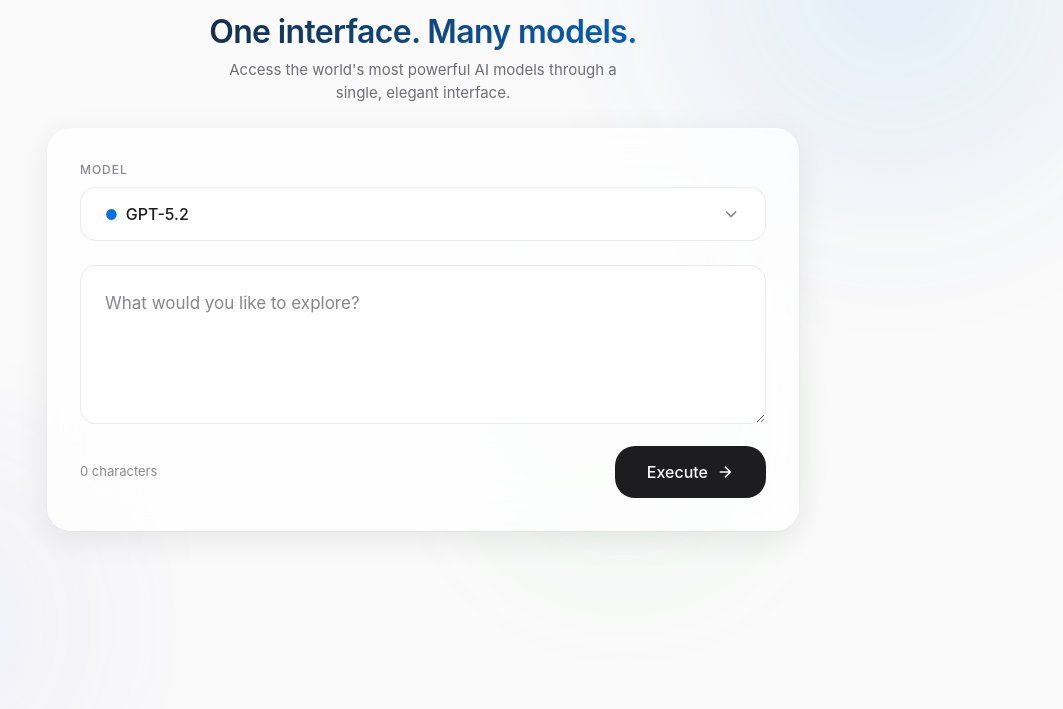
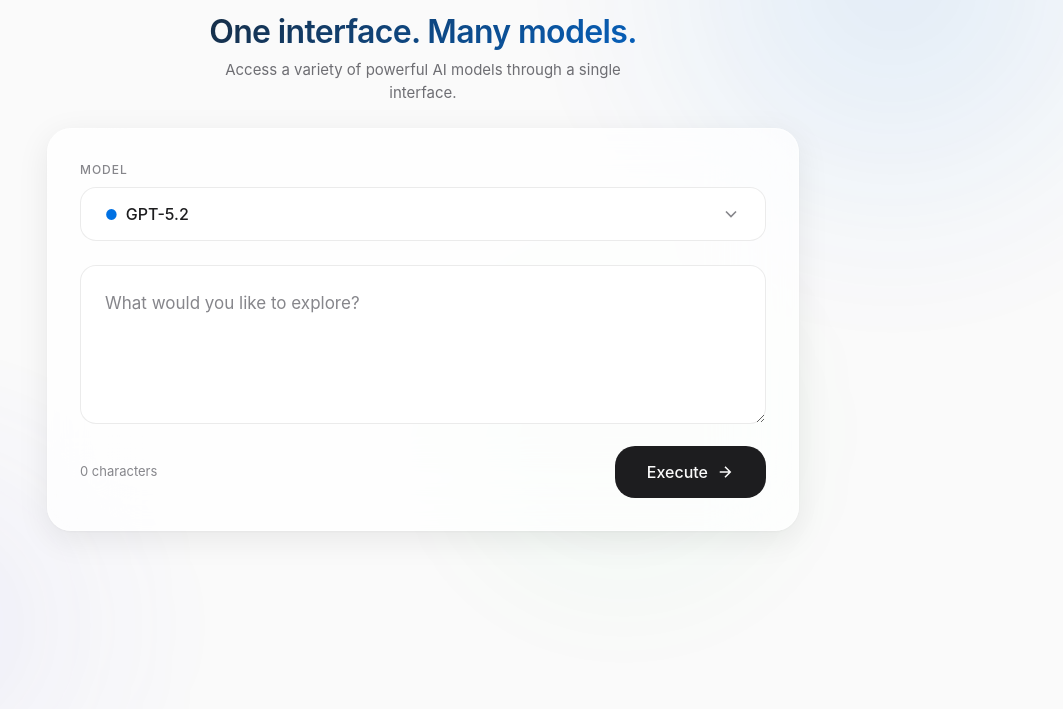
Before and after one commit to Sherif-Aboulnasr/FGCU-LLM-Router, a website: page index.html in a window 1280 px wide. Shown: the part 91-800 px from the top of the page, without its empty margins (217-1280 px from the left). Drawn offline with nearby package versions, Linux system fonts and the light colour scheme; a web font is replaced by a local one.

Commit message:
Update subtitle text

```diff
--- a/index.html
+++ b/index.html
@@ -51,7 +51,7 @@
                 <h1 class="title">
                     <span class="title-line">One interface. Many models.</span>
                 </h1>
-                <p class="subtitle">Access the world's most powerful AI models through a single, elegant interface.</p>
+                <p class="subtitle">Access a variety of powerful AI models through a single interface.</p>
             </section>
 
             <!-- Prompt interface -->
```
